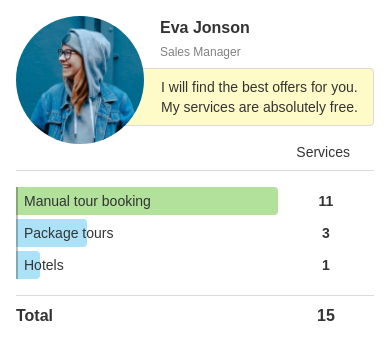
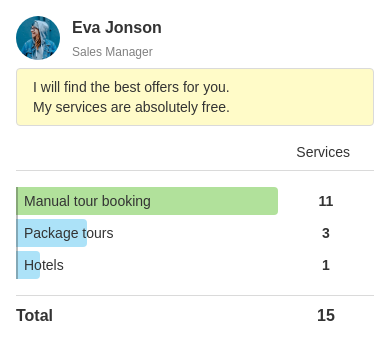
Before and after one commit to danulqua/0203, a Vue app: page / in a window 390 px wide. Shown: the top 360 px of the page. Built offline with nearby package versions, Linux system fonts and the light colour scheme.

Commit message:
feat: make bio responsive

```diff
--- a/src/components/ProfileBio.vue
+++ b/src/components/ProfileBio.vue
@@ -1,11 +1,11 @@
 <template>
   <header class="relative">
-    <div class="ml-24">
-      <div class="pl-12 font-bold">{{ fullName }}</div>
-      <div class="mt-1 pl-12 text-xs text-brandgray-400">{{ position }}</div>
-      <div class="mt-2 rounded border border-brandgray-200 bg-brandyellow-300 py-2 pl-12 pr-2">
+    <div class="xs:ml-24">
+      <div class="pl-14 font-bold xs:pl-12">{{ fullName }}</div>
+      <div class="mt-1 pl-14 text-xs text-brandgray-400 xs:pl-12">{{ position }}</div>
+      <div class="mt-2 rounded border border-brandgray-200 bg-brandyellow-300 px-4 py-2 xs:pl-12">
         <pre class="font-sans text-sm">{{ description }}</pre>
-        <div class="absolute left-0 top-0 h-32 w-32 overflow-hidden rounded-full">
+        <div class="absolute left-0 top-0 h-11 w-11 overflow-hidden rounded-full xs:h-32 xs:w-32">
           <img :src="avatar" alt="user avatar" class="h-full w-full object-cover" />
         </div>
       </div>
```
